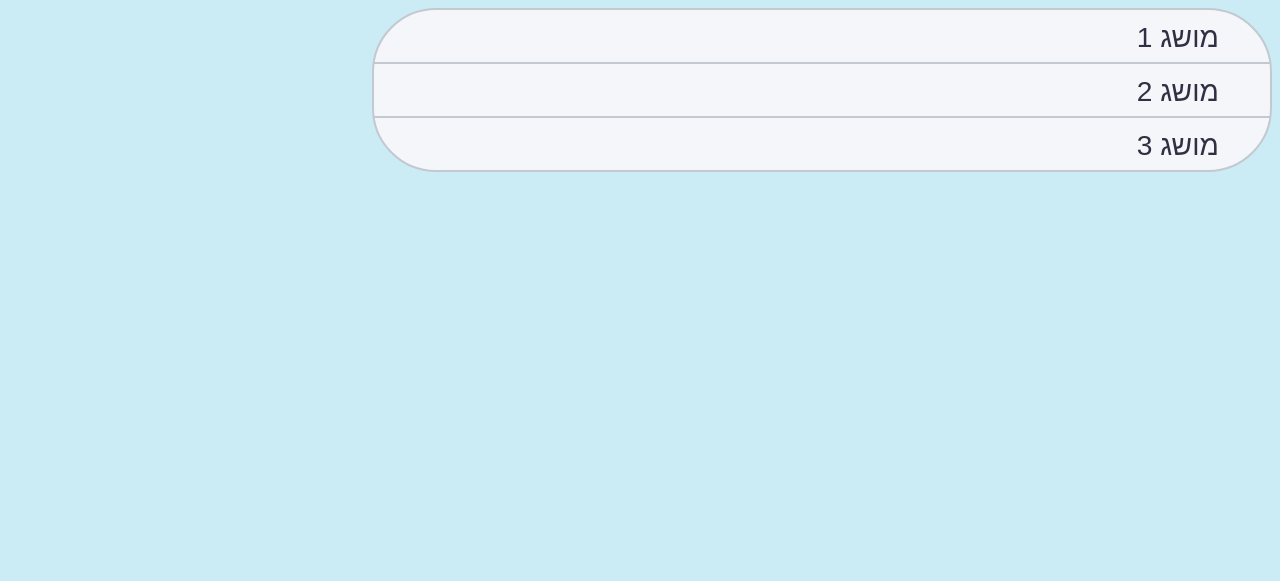
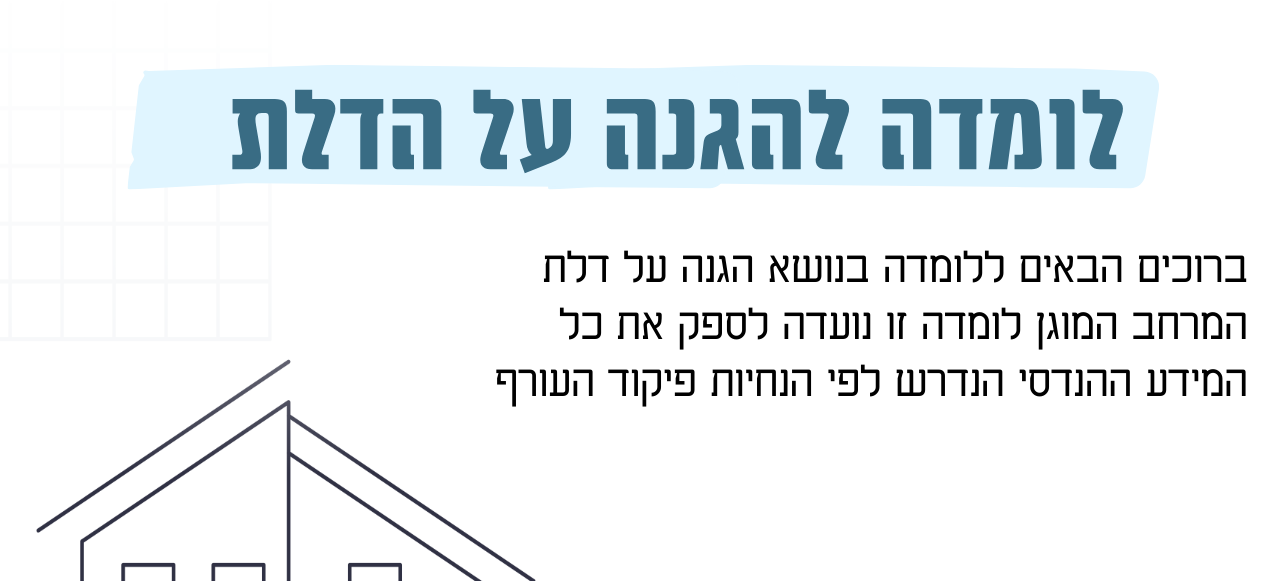
Before and after one commit to madorPele1/lomda-migun, a plain HTML site: page index.html in a window 1280 px wide. Shown: the top 581 px of the page. Drawn offline with Linux system fonts and the light colour scheme; a web font is replaced by a local one.

Commit message:
Add files via upload

```diff
--- a/index.html
+++ b/index.html
@@ -3,31 +3,15 @@
 <head>
     <meta charset="UTF-8">
     <meta name="viewport" content="width=device-width, initial-scale=1.0">
-    <link rel="stylesheet" href="style.css">
-    <script type="text/javascript" src="script.js"></script>
     <title>Document</title>
+    <link rel="stylesheet" href="home.css">
 </head>
-<body dir="rtl">
-    <div class="second-info">
-        <div class="spec-call first-call" id="call1">
-            <div class="call-title"><span class="name-info" id="name1">מושג 1</span></div>
-            <div class="info-div" id="info1">
-                <p class="info-text1">ממ"ד הוא חדר ייעודי בתוך הדירה, שנועד לספק מענה למצבי חירום כמו ירי רקטות וטילים.
-בתכנון מרחבים מוגנים יש צורך במסגרות מגן כגון דלת הדף וחלון.</p>
-            </div>
-        </div>
-        <div class="spec-call" id="call2">
-            <div class="call-title"><span class="name-info" id="name2">מושג 2</span></div>
-            <div class="info-div" id="info2">
-                <p class="info-text1">חלון הדף ייעודי בממ"ד, על החלון להיות מיוצר בהתאם לתקן 4422 ואטום כדי להבטיח שהוא יעמוד בפני פגיעות כמו טילים, רסיסים או לחץ. מידות החלון הינן 80/90/100 ס"מ לרוחב ו- 80/90/100 ס"מ לגובה.</p>
-            </div>
-        </div>
-        <div class="spec-call" id="call3">
-            <div class="call-title"><span class="name-info" id="name3">מושג 3</span></div>
-            <div class="info-div" id="info3">
-                <p class="info-text1">טקסט טקסט טקסט טקסט טקסט טקסט טקסט טקסט טקסט טקסט טקסט טקסט טקסט</p>
-            </div>
-        </div>
+<body>
+    <div id="home">
+        <img src="assets/home-title.svg" alt="home-title" class="home-title"/>
+       <div id="welcome-text">  ברוכים הבאים ללומדה בנושא הגנה על דלת המרחב המוגן
+        לומדה זו נועדה לספק את כל המידע ההנדסי הנדרש לפי הנחיות פיקוד העורף</div>
     </div>
+    <div id="start-button" onclick="window.location.href=`page1.html`">התחל</div>
 </body>
 </html>
--- /dev/null
+++ b/menu.css
@@ -0,0 +1,10 @@
+body{
+    width: 100%;
+    height: 400px;
+    background-image: url('media/photos/menu.png');
+    background-repeat: no-repeat;
+    background-size: 100vw 100vh;
+    overflow-y: hidden;
+    overflow-x: hidden;
+    direction: rtl;
+}
--- a/script.js
+++ b/script.js
@@ -93,7 +93,7 @@ const lastPart = () => {
             document.getElementById(`chap-num${page}`).style.color="#396c84";
         }
         if (page === 0) {
-            window.location.href=`page0.html`;
+            window.location.href=`index.html`;
         }
         currentPart = (CHAPTERS_PART[page].length) - 1;
     } else {
@@ -105,7 +105,7 @@ const lastPart = () => {
         document.getElementById("next-button").style.display = "block";
     };
     if (page === 0 && currentPart === 0) {
-        window.location.href=`page0.html`;
+        window.location.href=`index.html`;
     }
 };
 
```
